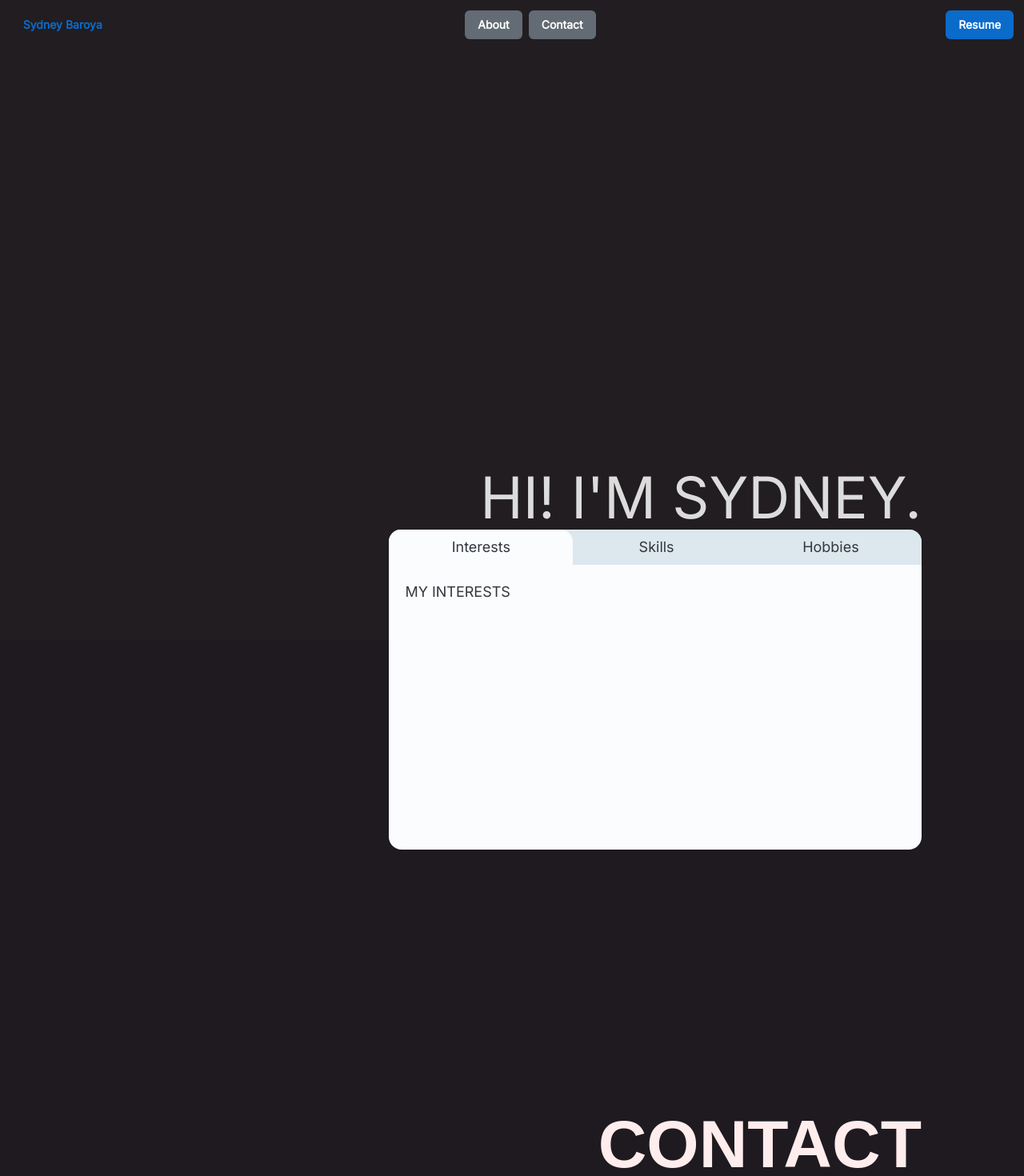
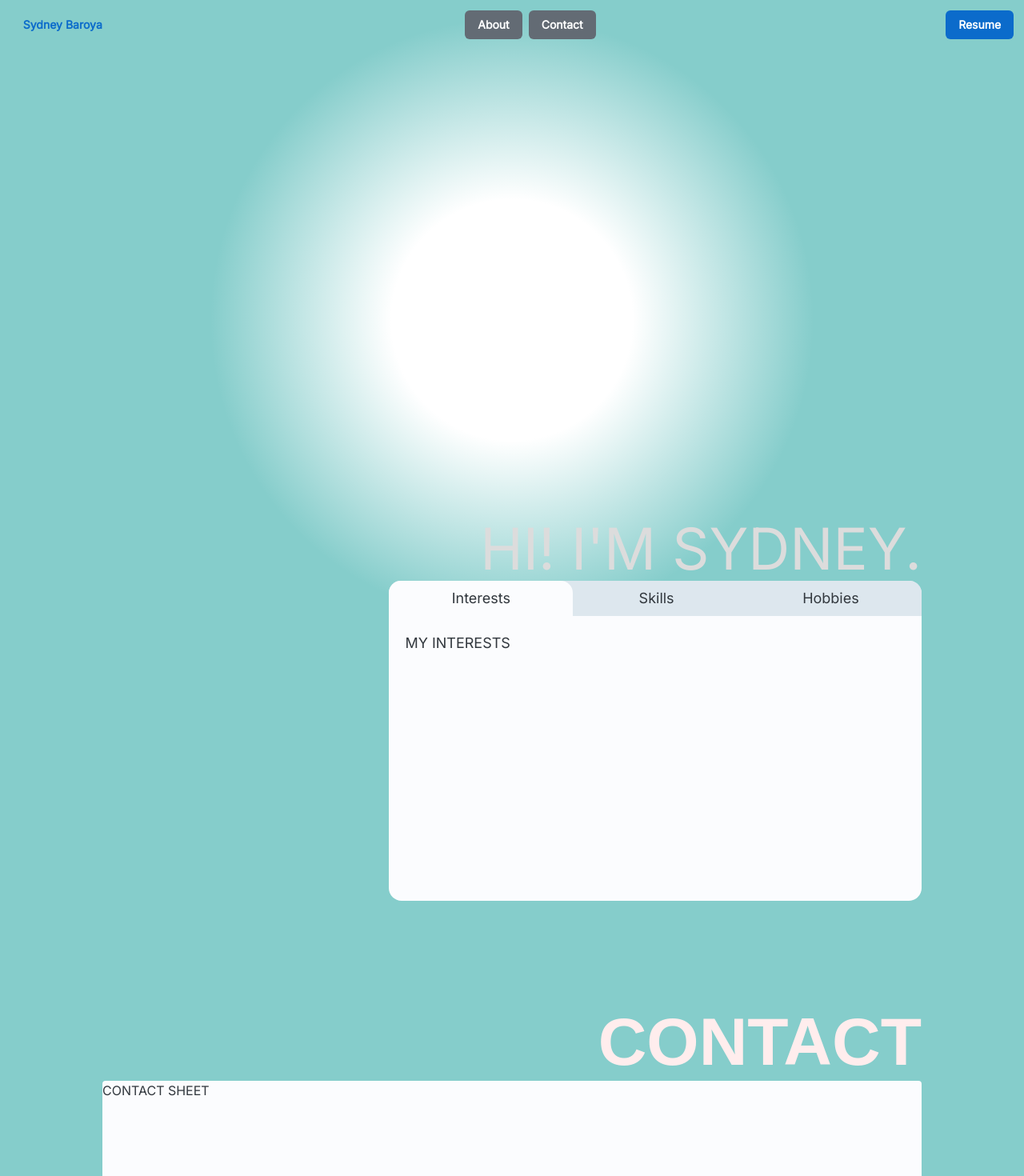
Before and after one commit to syd-baroya/sydneybaroya.com, a React (Create React App) app: page / in a window 1280 px wide. Shown: the top 1470 px of the page at 80% size. Built offline with nearby package versions, Linux system fonts and the light colour scheme; no server answers.

Commit message:
threejs div position is absolute and added color and gradient

```diff
--- /dev/null
+++ b/src/components/Home/Home.css
@@ -0,0 +1,11 @@
+.home {
+    background-color: var(--summer-background);
+}
+
+.gradient {
+    position: absolute;
+    background-image: radial-gradient(circle, rgba(255, 255, 255, 1) 20%, rgba(255, 255, 255, 0) 50%);
+    height: 100%;
+    width: 100%;
+    top: 0;
+}
--- a/src/components/Home/Home.jsx
+++ b/src/components/Home/Home.jsx
@@ -1,22 +1,25 @@
 import '../../style.css';
+import './Home.css';
+
 import Background from "../Scene/Scene.jsx";
 import NavBar from '../NavBar/NavBar.jsx';
 import homeSections from './sections.jsx';
 
 export default function Home() {
     return (
-        <div>
+        <div className="home">
             <NavBar items={homeSections}></NavBar>
+            <div className='gradient'></div>
             <Background></Background>
-            {homeSections
-                .filter(section => section.component)
-                .map(section =>
-                    <div key={section.name} >
-                        <section.component />
-                    </div>
-                )
+            <div className="homeSections">
+                {homeSections
+                    .filter(section => section.component)
+                    .map(section =>
+                        <section.component key={section.name} />
+                    )
 
-            }
+                }
+            </div>
         </div>
     );
 }
--- a/src/scene/Renderer.js
+++ b/src/scene/Renderer.js
@@ -24,7 +24,7 @@ class Renderer
         this.instance.toneMappingExposure = 1.75
         this.instance.shadowMap.enabled = true
         this.instance.shadowMap.type = THREE.PCFSoftShadowMap
-        this.instance.setClearColor('#211d20')
+        this.instance.setClearColor(0xffffff, 0);
         this.instance.setSize(this.sizes.width, this.sizes.height)
         this.instance.setPixelRatio(this.sizes.pixelRatio)
     }
--- a/src/style.css
+++ b/src/style.css
@@ -4,20 +4,30 @@
     padding: 0;
 }
 
-html {
-    background: #1e1a20;
+:root {
+    --summer-background: #85CDCB;
+    --fall-background: #E27D60;
+    --winter-background: #C38D9E;
+    --spring-background: #E8A87C;
+    --primary-text: #41B3A3;
 }
 
 canvas {
-    height: 75vh;
+    height: 65vh;
 }
 
 .experience
 {
-    position: fixed;
+    position: absolute;
     top: 0;
     left: 0;
     outline: none;
+}
+
+.homeSections {
+    display: flex;
+    flex-direction: column;
+    justify-content: space-between;
 }
 
 
@@ -25,18 +35,11 @@ canvas {
 {
     display: flex;
     flex-direction: column;
-    height: 100vh;
     position: relative;
     font-family: 'Cabin', sans-serif;
     color: #ffeded;
     text-transform: uppercase;
     font-size: 7vmin;
-    padding-left: 10%;
-    padding-right: 10%;
+    padding: 5% 10%;
     align-items: flex-end;
 }
-
-/* section:nth-child(odd)
-{
-    justify-content: flex-end;
-} */
```
